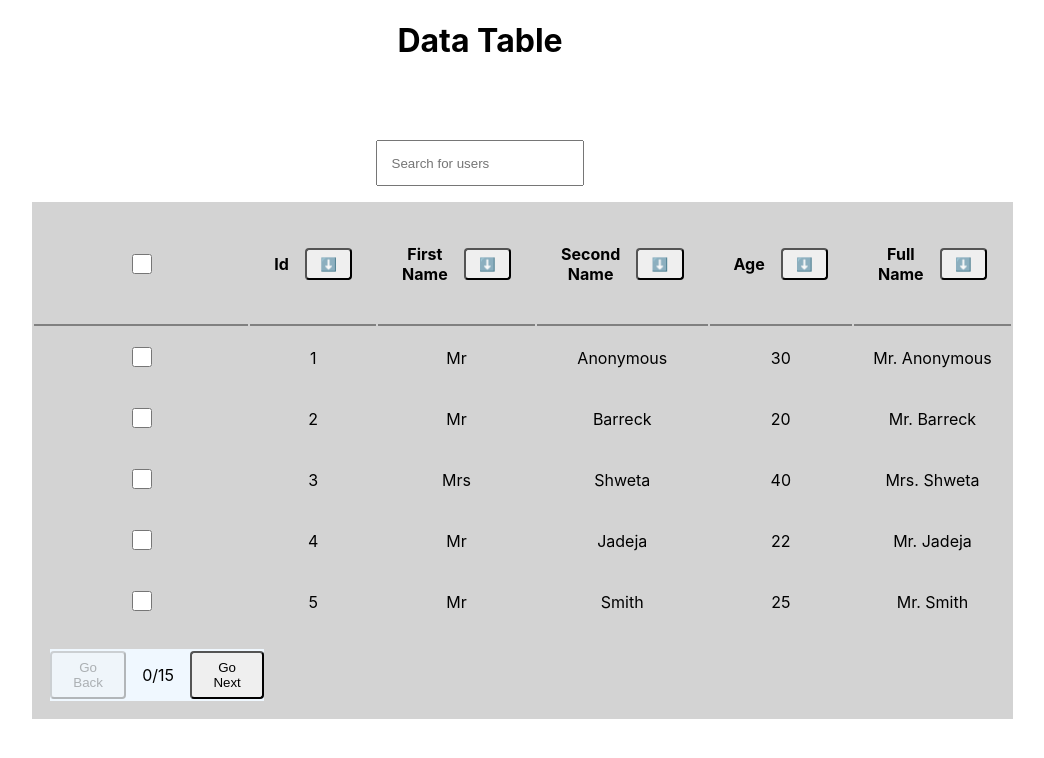
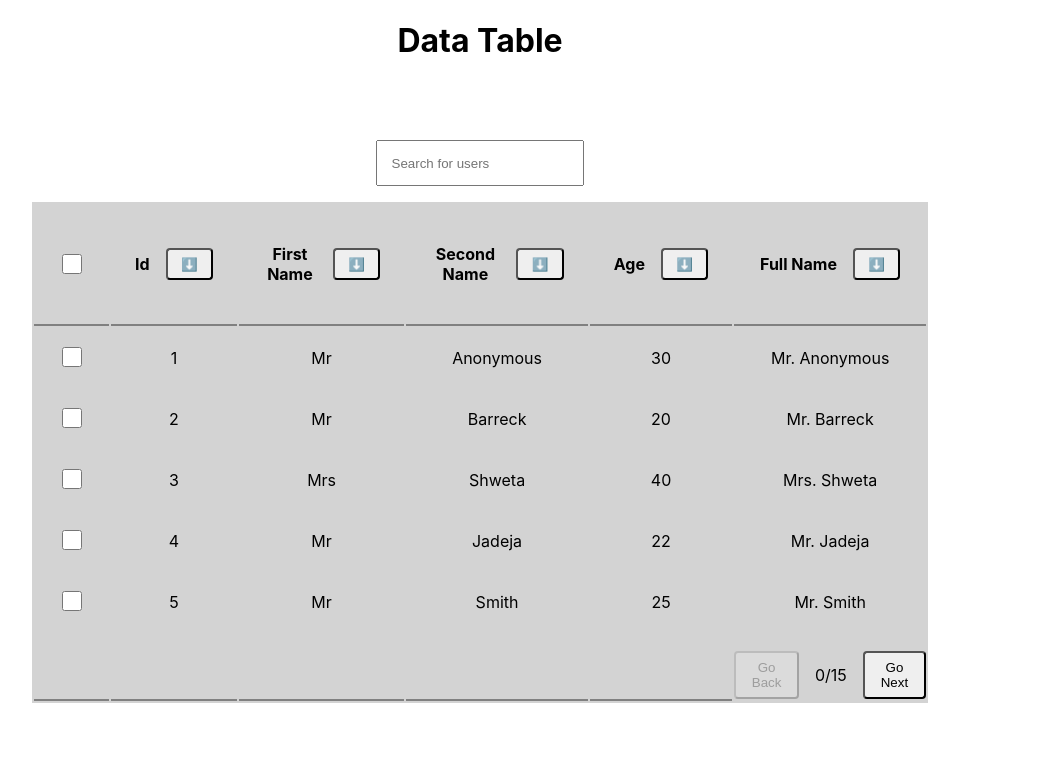
Before and after one commit to hamid1882/data-table-new, a React (Create React App) app: page / in a window 1280 px wide. Shown: the top 758 px of the page, without its empty margins (160-1204 px from the left). Built offline with nearby package versions, Linux system fonts and the light colour scheme.

Commit message:
Fix: pagination alignment"

```diff
--- a/src/App.css
+++ b/src/App.css
@@ -64,18 +64,12 @@ button {
     background-color: rgb(168, 160, 150);
 }
 
-tfoot {
+.table-footer {
+    margin-top: 1em;
     width: 100%;
-    position: relative;
-    right: 0
-}
-
-.table-footer {
     display: flex;
     gap: 1em;
     justify-content: center;
     align-items: center;
-    margin: 1em;
-    width: 100%;
-    background-color: aliceblue;
+    display: flex;
 }
--- a/src/components/data-table.jsx
+++ b/src/components/data-table.jsx
@@ -107,7 +107,8 @@ function DataTable() {
         th >
         <
         input onChange = {
-            (e) => onSelectAll(e.target.checked) }
+            (e) => onSelectAll(e.target.checked)
+        }
         type = "checkbox" /
         >
         <
@@ -117,41 +118,44 @@ function DataTable() {
         div className = "idTitle" >
         <
         p > Id < /p> <button onClick={() => onSort("id")}> ⬇️ </button > { " " } <
-        /div>{" "} <
-        /th>{" "} <
+        /div>{" "} < /
+        th > { " " } <
         th >
         <
         div className = "idTitle" >
         <
         p > First Name < /p>{" "} <
         button onClick = {
-            () => onSort("firstName") } > ⬇️ < /button>{" "} <
-        /div>{" "} <
+            () => onSort("firstName")
+        } > ⬇️ < /button>{" "} < /
+        div > { " " } <
         /th>{" "} <
         th >
         <
         div className = "idTitle" > { " " } <
         p > Second Name < /p>{" "} <
         button onClick = {
-            () => onSort("lastName") } > ⬇️ < /button>{" "} <
-        /div>{" "} <
+            () => onSort("lastName")
+        } > ⬇️ < /button>{" "} < /
+        div > { " " } <
         /th>{" "} <
         th > { " " } <
         div className = "idTitle" >
         <
         p > Age < /p> <button onClick={() => onSort("age")}> ⬇️ </button > { " " } <
-        /div>{" "} <
-        /th>{" "} <
+        /div>{" "} < /
+        th > { " " } <
         th >
         <
         div className = "idTitle" >
         <
         p > Full Name < /p>{" "} <
         button onClick = {
-            () => onSort("fullName") } > ⬇️ < /button>{" "} <
-        /div>{" "} <
-        /th>{" "} <
-        /tr>{" "} <
+            () => onSort("fullName")
+        } > ⬇️ < /button>{" "} < /
+        div > { " " } <
+        /th>{" "} < /
+        tr > { " " } <
         /thead>{" "} <
         tbody > { " " } {
             tableDataState.map(
@@ -168,22 +172,31 @@ function DataTable() {
             )
         } { " " } <
         /tbody>{" "} <
-        tfoot className = "table-footer" >
+        tfoot >
+        <
+        tr >
+        <
+        th className = "footer-row" > < /th> <th className="footer-row"> </th > { " " } <
+        th className = "footer-row" > < /th> <th className="footer-row"> </th > { " " } <
+        th className = "footer-row" > < /th>{" "} <
+        div className = "table-footer" >
         <
         button disabled = { currentCount === 0 }
         onClick = { onGoBack } > { " " }
         Go Back { " " } <
         /button>{" "} <
         p > { " " } { currentCount }
-        /15{" "} <
-        /p>{" "} <
+        /15{" "} < /
+        p > { " " } <
         button disabled = { currentCount === 15 }
         onClick = { onNextPage } > { " " }
         Go Next { " " } <
-        /button>{" "} <
-        /tfoot>{" "} <
-        /table>{" "} <
-        /div>
+        /button>{" "} < /
+        div > { " " } <
+        /tr>{" "} < /
+        tfoot > { " " } <
+        /table>{" "} < /
+        div >
     );
 }
 
```
